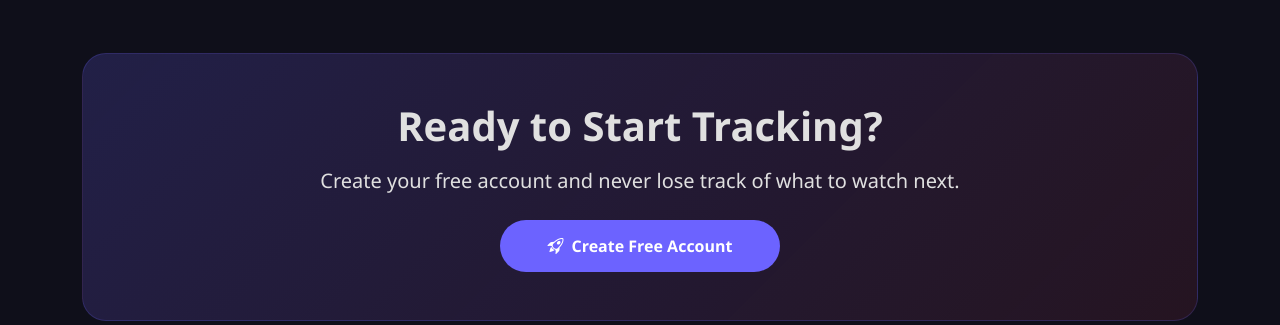
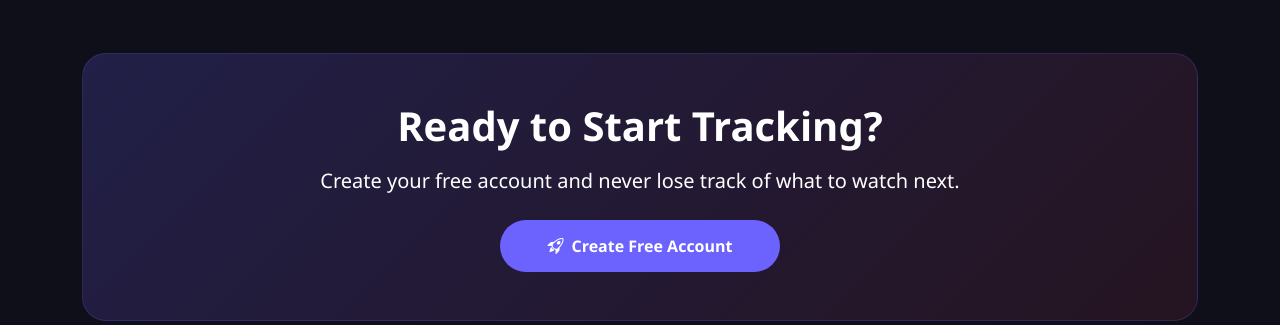
Before and after one commit to christianrenz210/watchlist, a Flask app: page / in a window 1280 px wide. Shown: the part 2242-2567 px from the top of the page. Run offline with Flask 3, Linux system fonts and the light colour scheme; data comes from the database, SQL or seed files in the repository.

Commit message:
fix: white text on cta section

```diff
--- a/templates/index.html
+++ b/templates/index.html
@@ -66,6 +66,7 @@
 
     /* CTA */
     .cta-section { background: linear-gradient(135deg, rgba(108,99,255,0.2), rgba(233,69,96,0.1)); border: 1px solid rgba(108,99,255,0.2); border-radius: 24px; }
+    .cta-section h2, .cta-section p { color: #fff; }
 
     /* FOOTER */
     footer { background: rgba(0,0,0,0.3); border-top: 1px solid rgba(255,255,255,0.05); }
```
